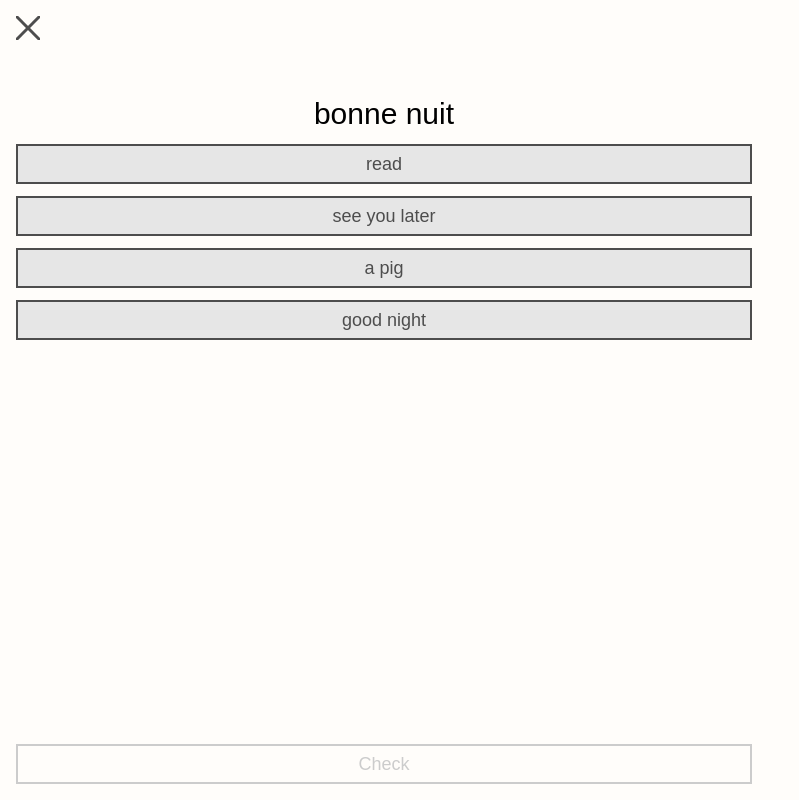
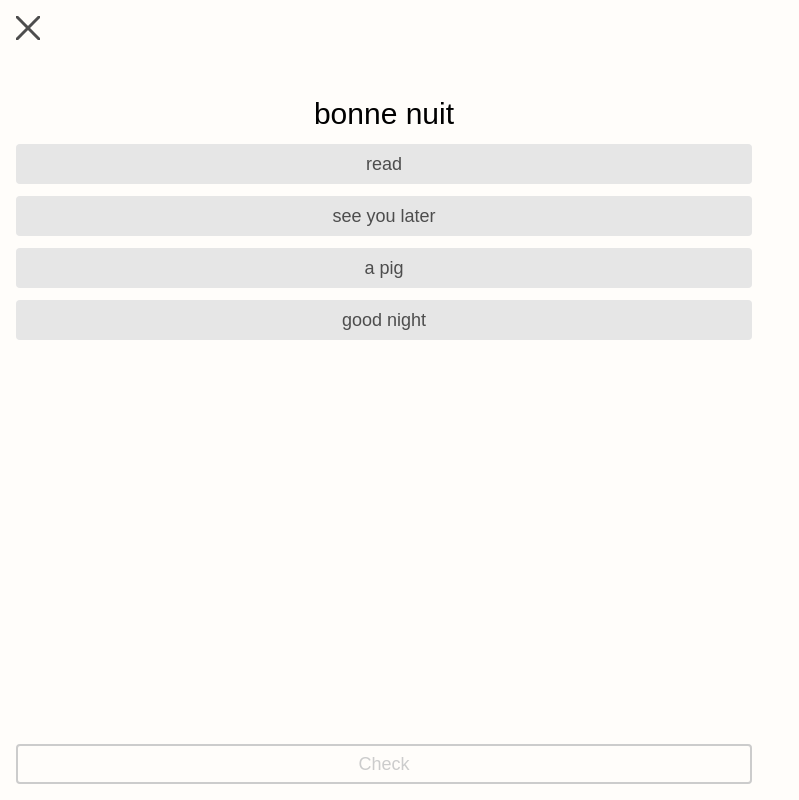
Before and after one commit to gepardoj/learn-french-next, a Next.js app: page / in a window 1280 px wide. Both pictures are taken after a click on the button 384 px from the left and 198 px from the top of the page. Shown: the whole page, without its empty margins (0-799 px from the left). Built offline with nearby package versions, Linux system fonts and the light colour scheme.

Commit message:
button redesign; added animation slide right to quiz pages

```diff
--- a/src/app/globals.css
+++ b/src/app/globals.css
@@ -12,7 +12,7 @@
   --default: hsl(37, 0%, 30%);
   --default-bg: hsl(37, 0%, 90%);
 
-  --animation-speed: 0.25s;
+  --animation-time: 0.25s;
 }
 
 @theme inline {
@@ -50,6 +50,20 @@ body {
   }
 }
 
+@keyframes slide-right {
+  from {
+    transform: translateX(100%);
+  }
+
+  to {
+    transform: translateX(0);
+  }
+}
+
 .animate-slide-up {
-  animation: slide-up var(--animation-speed) ease-out forwards;
+  animation: slide-up var(--animation-time) ease-out forwards;
 }
+
+.animate-slide-right {
+  animation: slide-right var(--animation-time) ease-out forwards;
+}
--- /dev/null
+++ b/src/app/globals.ts
@@ -0,0 +1 @@
+export const ANIMATION_TIME_MS = 250;
--- a/src/features/quiz/ui/Quiz.tsx
+++ b/src/features/quiz/ui/Quiz.tsx
@@ -1,10 +1,11 @@
 "use client";
+import { ANIMATION_TIME_MS } from '@/app/globals';
 import { MAX_ROOM, QuizEntity, quizModel, WORDS_IN_ROOM } from '@/features/quiz/model/QuizModel';
 import BottomSlide from '@/shared/ui/BottomSlide';
 import { Button } from '@/shared/ui/Button';
 import { ButtonIcon } from '@/shared/ui/ButtonIcon';
 import CloseIcon from '@/shared/ui/icons/CloseIcon';
-import React, { useCallback, useEffect, useMemo, useState } from 'react';
+import React, { useCallback, useEffect, useMemo, useRef, useState } from 'react';
 
 type ConfirmButtonState = "check" | "error" | "success";
 
@@ -23,6 +24,8 @@ export default function Quiz(props: QuizProps) {
   const [variants, setVariants] = useState<string[][]>([]);
 
   const sortedWords = useMemo(() => quiz.words.toSorted(() => (Math.random() > 0.5 ? 1 : -1)), [quiz.words]);
+
+  const pageRef = useRef<HTMLElement | null>(null);
 
   const close = () => {
     quizModel.close();
@@ -68,6 +71,10 @@ export default function Quiz(props: QuizProps) {
       return;
     }
     setVariants(sortFor4Variants(sortedWords, room));
+    pageRef.current?.classList.add("animate-slide-right");
+    setTimeout(() => {
+      pageRef.current?.classList.remove("animate-slide-right");
+    }, ANIMATION_TIME_MS);
   }, [room]);
 
   return (
@@ -76,7 +83,7 @@ export default function Quiz(props: QuizProps) {
         <ButtonIcon onClick={close} Icon={CloseIcon} alt="Close" />
         {/* <ProgressBar percent={percentAnswered} /> */}
       </div>
-      <section className="m-4 flex flex-1 mt-10 flex-col justify-center gap-3">
+      <section ref={pageRef} className="m-4 flex flex-1 mt-10 flex-col justify-center gap-3">
         <h2 className="text-3xl text-center">{questionFr(room)}</h2>
         {variants.map((_, i) =>
           <Button
--- a/src/features/quiz/ui/QuizResult.tsx
+++ b/src/features/quiz/ui/QuizResult.tsx
@@ -15,10 +15,10 @@ const QuizResult = observer(() => {
   const percent = ((MAX_ROOM - quizModel.errors) / MAX_ROOM) * 100;
 
   return (
-    <section className="m-4 flex flex-1 flex-col justify-center gap-3">
+    <section className="m-4 flex flex-1 flex-col justify-center gap-3 animate-slide-right">
       <h1 className="text-3xl text-center">{textByPercent(percent)}</h1>
       <h2 className="text-xl text-center">You answered {percent}% correctly</h2>
-      <Button onClick={quizModel.close} className="mt-auto" label="Finish" />
+      <Button onClick={quizModel.close} variant='primary' className="mt-auto" label="Finish" />
     </section>
   );
 });
--- a/src/shared/ui/Button.tsx
+++ b/src/shared/ui/Button.tsx
@@ -9,14 +9,14 @@ export interface ButtonProps {
 }
 
 const getClass = (props: ButtonProps) => {
-  let className = "border-2 px-3 py-1";
+  let className = "border-2 rounded-sm px-3 py-1";
   if (props.disabled) className += " border-disabled text-disabled";
   else
     switch (props.variant) {
-      case "primary": className += " border-primary text-primary bg-primary-bg"; break;
-      case "success": className += " border-success text-success bg-success-bg"; break;
-      case "error": className += " border-error text-error bg-error-bg"; break;
-      default: className += " border-default text-default bg-default-bg"; break;
+      case "primary": className += " border-transparent text-white bg-primary"; break;
+      case "success": className += " border-transparent text-white bg-success"; break;
+      case "error": className += " border-transparent text-white bg-error"; break;
+      default: className += " border-transparent text-default bg-default-bg"; break;
     }
   switch (props.size) {
     case "small": className += " text-xs"; break;
```
